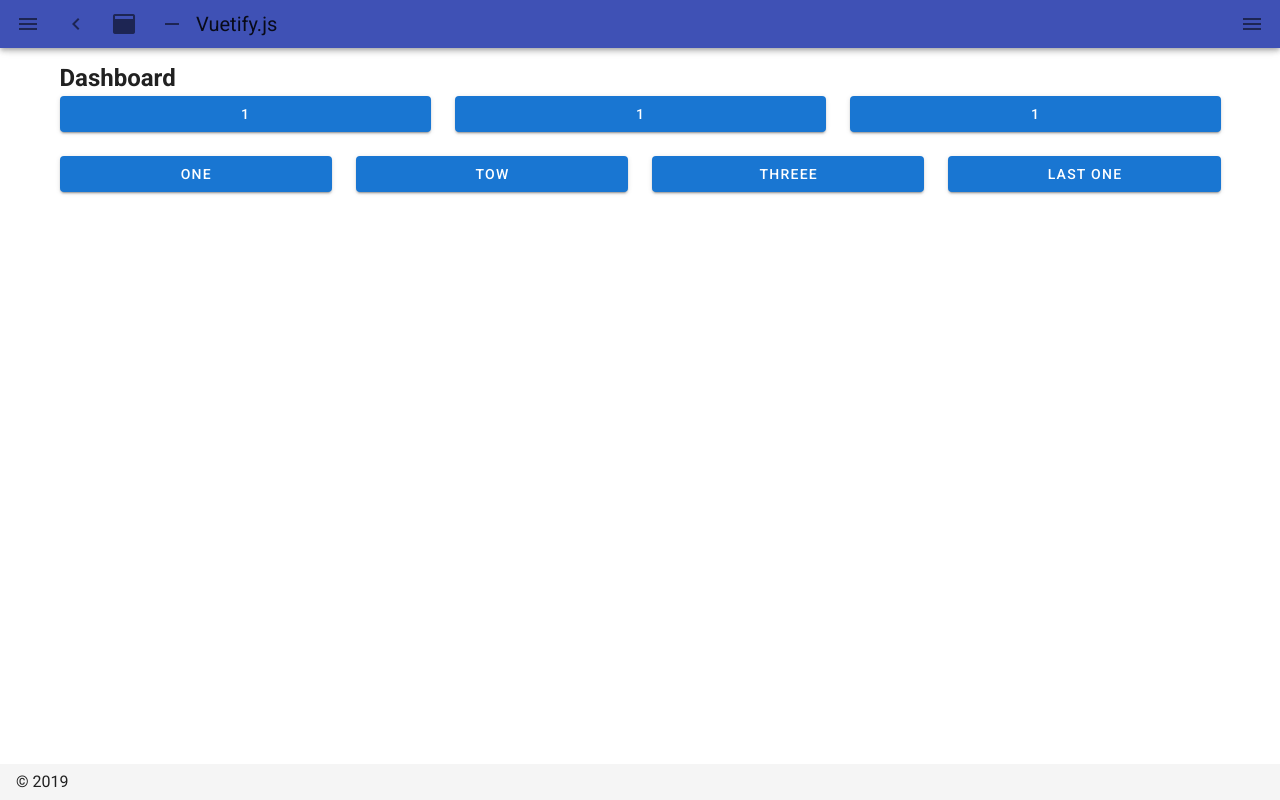
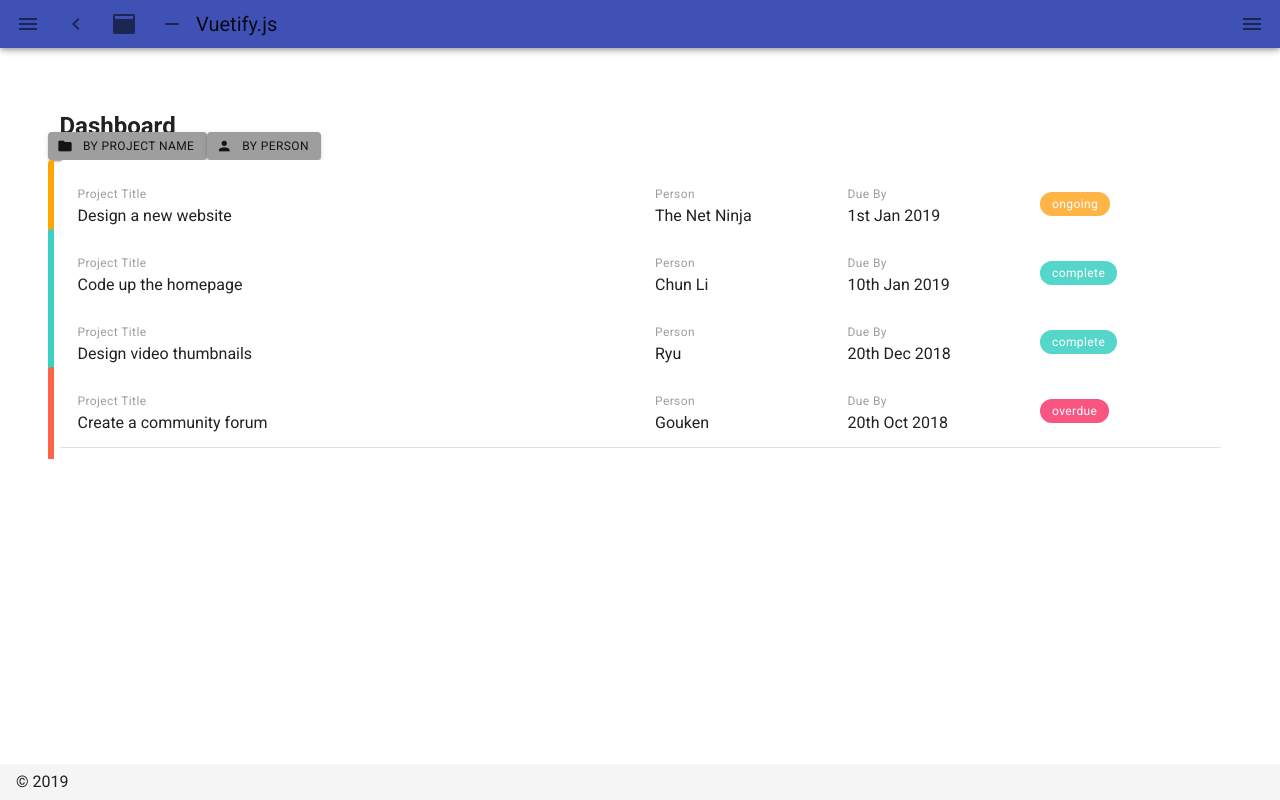
Before and after one commit to RonAlmog/nuxt-vuex-vuetify-presentation, a Nuxt app: page /dashboard in a window 1280 px wide. Built offline with nearby package versions, Linux system fonts and the light colour scheme.

Commit message:
add grid sorting

```diff
--- a/layouts/default.vue
+++ b/layouts/default.vue
@@ -90,6 +90,11 @@ export default {
           to: "/navbars"
         },
         {
+          icon: "domain",
+          title: "Grid",
+          to: "/grid"
+        },
+        {
           icon: "list",
           title: "Lists",
           to: "/lists"
--- a/pages/dashboard.vue
+++ b/pages/dashboard.vue
@@ -1,40 +1,109 @@
 <template>
-  <div>
+  <v-content>
     <h2>Dashboard</h2>
-    <v-row>
-        <!-- default is 12, md and up will be 4 -->
-        <v-col cols="12" md="4">
-            <v-btn outline block class="primary">1</v-btn>
-        </v-col>
-        <v-col cols="12" md="4">
-            <v-btn outline block class="primary">1</v-btn>
-        </v-col>
-        <v-col cols="12" md="4">
-            <v-btn outline block class="primary">1</v-btn>
-        </v-col>
+
+    <v-row class="mb-3">
+        <v-btn small flat color="grey" @click="sortBy('title')">
+            <v-icon left small>folder</v-icon>
+            <span class="caption lower-case">By project name</span>
+        </v-btn>
+        <v-btn small flat color="grey" @click="sortBy('person')">
+            <v-icon left small>person</v-icon>
+            <span class="caption lower-case">By person</span>
+        </v-btn>
+
     </v-row>
-    <v-row>
-        <!-- default is 6, sm and up will be 3 -->
-        <v-col cols="6" sm="3">
-            <v-btn outline block class="primary">one</v-btn>
-        </v-col>
-        <v-col cols="6" sm="3">
-            <v-btn outline block class="primary">tow</v-btn>
-        </v-col>
-        <v-col cols="6" sm="3">
-            <v-btn outline block class="primary">threee</v-btn>
-        </v-col>
-        <v-col cols="6" sm="3">
-            <v-btn outline block class="primary">last one</v-btn>
-        </v-col>
-    </v-row>
+      <v-card flat class v-for="project in projects" :key="project.title">
+        <v-row :class="`pa-3 project ${project.status}`">
+          <v-col cols="12" md="6">
+            <div class="caption grey--text">Project Title</div>
+            <div>{{project.title}}</div>
+          </v-col>
+          <v-col cols="6" sm="4" md="2">
+            <div class="caption grey--text">Person</div>
+            <div>{{project.person}}</div>
+          </v-col>
+          <v-col cols="6" sm="4" md="2">
+            <div class="caption grey--text">Due By</div>
+            <div>{{project.due}}</div>
+          </v-col>
+          <v-col cols="2" sm="4" md="2" class="right">
+            <div>
+                <v-chip small :class="`${project.status} v-chip--active white--text caption my-2`">{{project.status}}</v-chip>
+            </div>
+          </v-col>
+        </v-row>
+        <v-divider></v-divider>
+      </v-card>
 
-  </div>
+  </v-content>
 </template>
 
 <script>
-export default {};
+export default {
+  data() {
+    return {
+      projects: [
+        {
+          title: "Design a new website",
+          person: "The Net Ninja",
+          due: "1st Jan 2019",
+          status: "ongoing",
+          content:
+            "Lorem ipsum dolor sit amet consectetur adipisicing elit. Sunt consequuntur eos eligendi illum minima adipisci deleniti, dicta mollitia enim explicabo fugiat quidem ducimus praesentium voluptates porro molestias non sequi animi!"
+        },
+        {
+          title: "Code up the homepage",
+          person: "Chun Li",
+          due: "10th Jan 2019",
+          status: "complete",
+          content:
+            "Lorem ipsum dolor sit amet consectetur adipisicing elit. Sunt consequuntur eos eligendi illum minima adipisci deleniti, dicta mollitia enim explicabo fugiat quidem ducimus praesentium voluptates porro molestias non sequi animi!"
+        },
+        {
+          title: "Design video thumbnails",
+          person: "Ryu",
+          due: "20th Dec 2018",
+          status: "complete",
+          content:
+            "Lorem ipsum dolor sit amet consectetur adipisicing elit. Sunt consequuntur eos eligendi illum minima adipisci deleniti, dicta mollitia enim explicabo fugiat quidem ducimus praesentium voluptates porro molestias non sequi animi!"
+        },
+        {
+          title: "Create a community forum",
+          person: "Gouken",
+          due: "20th Oct 2018",
+          status: "overdue",
+          content:
+            "Lorem ipsum dolor sit amet consectetur adipisicing elit. Sunt consequuntur eos eligendi illum minima adipisci deleniti, dicta mollitia enim explicabo fugiat quidem ducimus praesentium voluptates porro molestias non sequi animi!"
+        }
+      ]
+    };
+  },
+  methods: {
+      sortBy(prop) {
+          this.projects.sort((a,b) => a[prop] < b[prop] ? -1 : 1)
+      }
+  }
+};
 </script>
 
 <style>
+.project.complete {
+  border-left: 6px solid #3cd1c2;
+}
+.project.ongoing {
+  border-left: 6px solid orange;
+}
+.project.overdue {
+  border-left: 6px solid tomato;
+}
+.v-chip.complete{
+  background: #3cd1c2;
+}
+.v-chip.ongoing{
+  background: #ffaa2c;
+}
+.v-chip.overdue{
+  background: #f83e70;
+}
 </style>
--- /dev/null
+++ b/pages/grid.vue
@@ -0,0 +1,40 @@
+<template>
+  <div class="grid">
+    <h1>Grid</h1>
+
+    <v-row>
+      <!-- default is 12, md and up will be 4 -->
+      <v-col cols="12" md="4">
+        <v-btn outline block class="primary">1</v-btn>
+      </v-col>
+      <v-col cols="12" md="4">
+        <v-btn outline block class="primary">1</v-btn>
+      </v-col>
+      <v-col cols="12" md="4">
+        <v-btn outline block class="primary">1</v-btn>
+      </v-col>
+    </v-row>
+    <v-row>
+      <!-- default is 6, sm and up will be 3 -->
+      <v-col cols="6" sm="3">
+        <v-btn outline block class="primary">one</v-btn>
+      </v-col>
+      <v-col cols="6" sm="3">
+        <v-btn outline block class="primary">tow</v-btn>
+      </v-col>
+      <v-col cols="6" sm="3">
+        <v-btn outline block class="primary">threee</v-btn>
+      </v-col>
+      <v-col cols="6" sm="3">
+        <v-btn outline block class="primary">last one</v-btn>
+      </v-col>
+    </v-row>
+  </div>
+</template>
+
+<script>
+export default {};
+</script>
+
+<style>
+</style>
```
